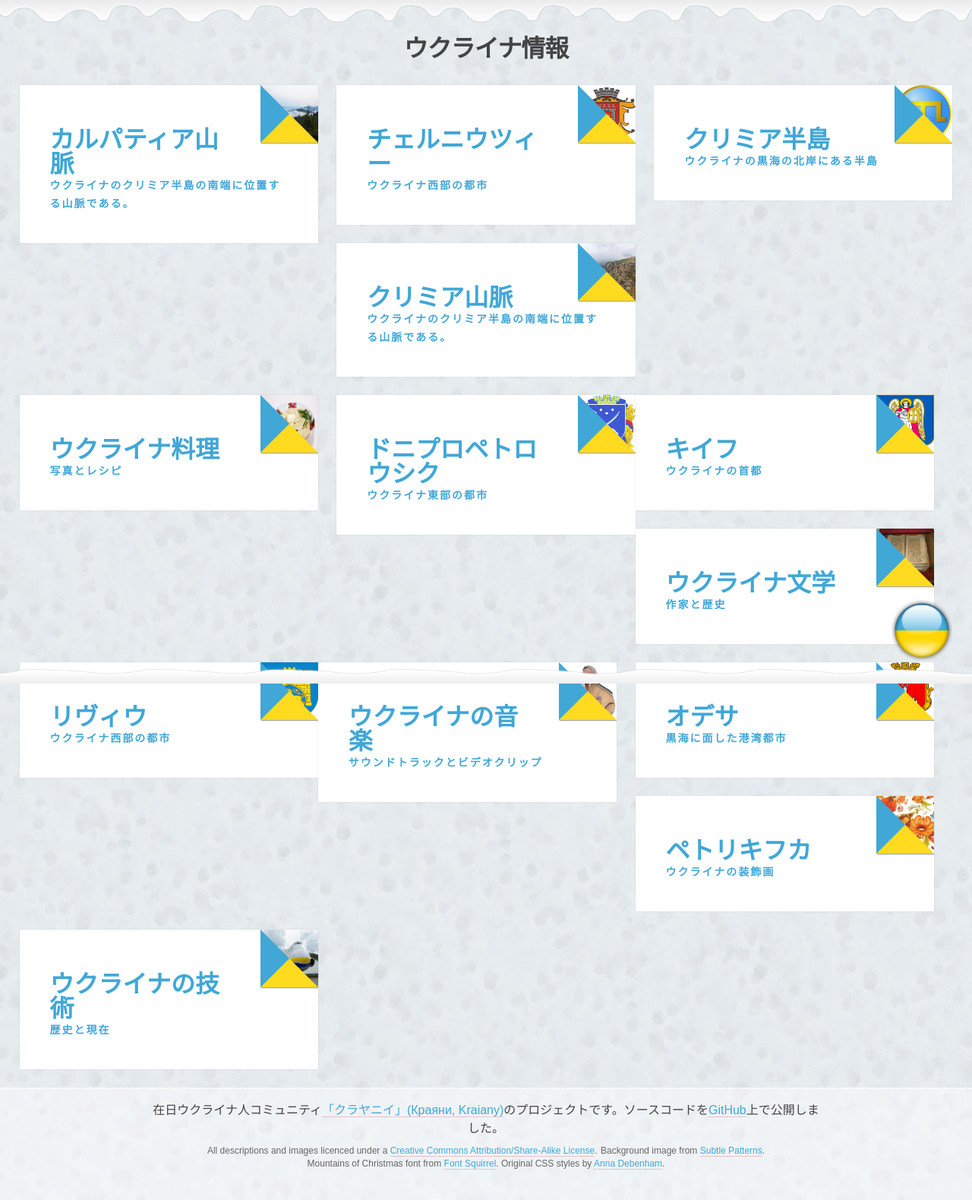
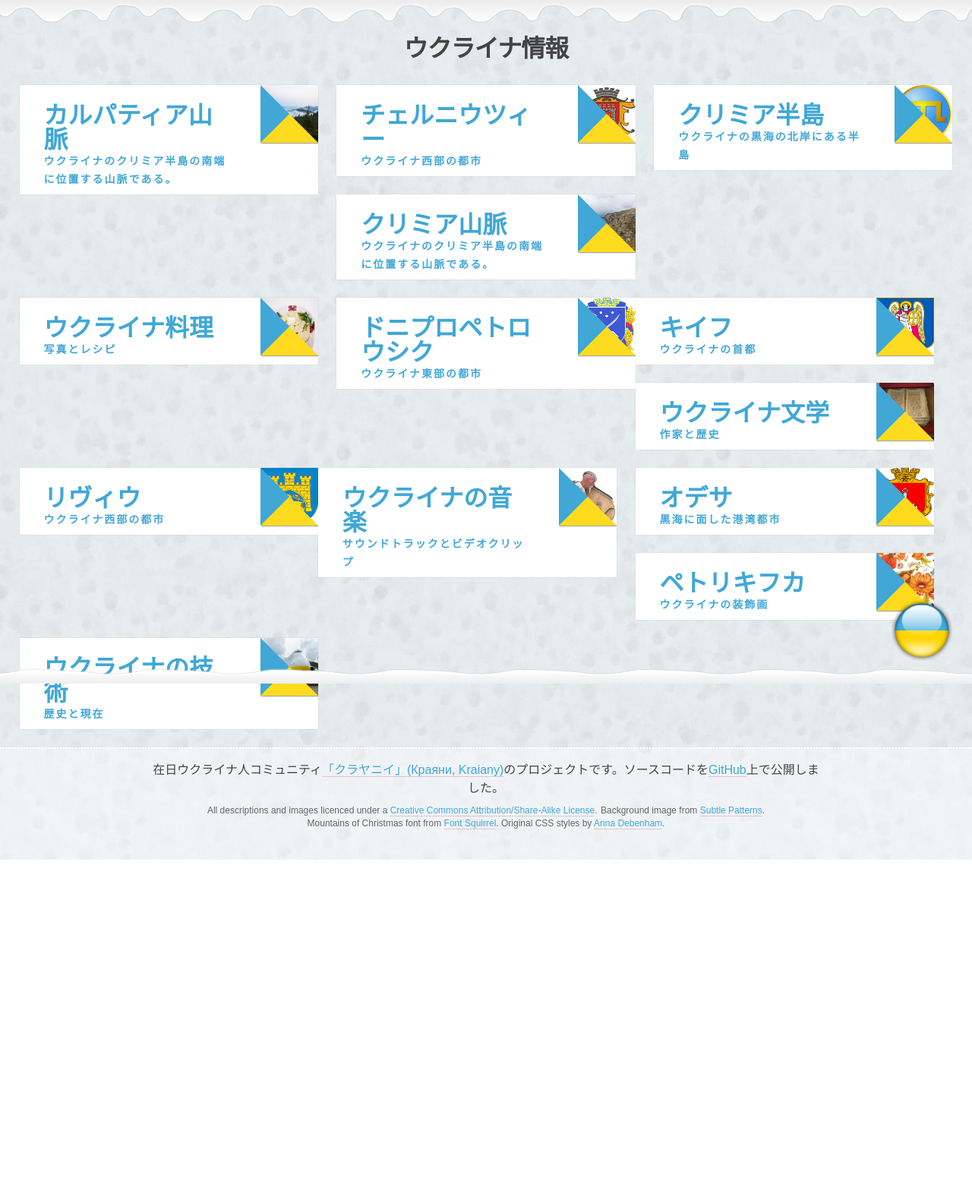
Before and after one commit to Kraiany/ukraine-info, a Jekyll site: the page built from index.md, in a window 1280 px wide. Shown: the whole page at 76% size. Built offline with Jekyll 4.4.1, drawn with Linux system fonts in a browser that asks for light colours; Markdown is read by kramdown in place of the engine named in the settings; after the commit the page ends 1132 px from its top, so only the background shows below that.

Commit message:
Minor fix

```diff
--- a/css/main.css
+++ b/css/main.css
@@ -422,7 +422,6 @@ main .img-wrapper {
     }
 
 .grid li h2 {
-	margin-right: 85px;
 	font-size: 2.0em;
 	margin-top: 0.5em;
     }
@@ -440,8 +439,9 @@ main .img-wrapper {
 
 .grid li a {
 	display: block;
-	padding: 2.5em 2.5em;
+	padding: 0.5em 2em;
 	border-bottom: none;
+	margin-right: 85px;
 	color: #40A7D7;
     }
 
```
